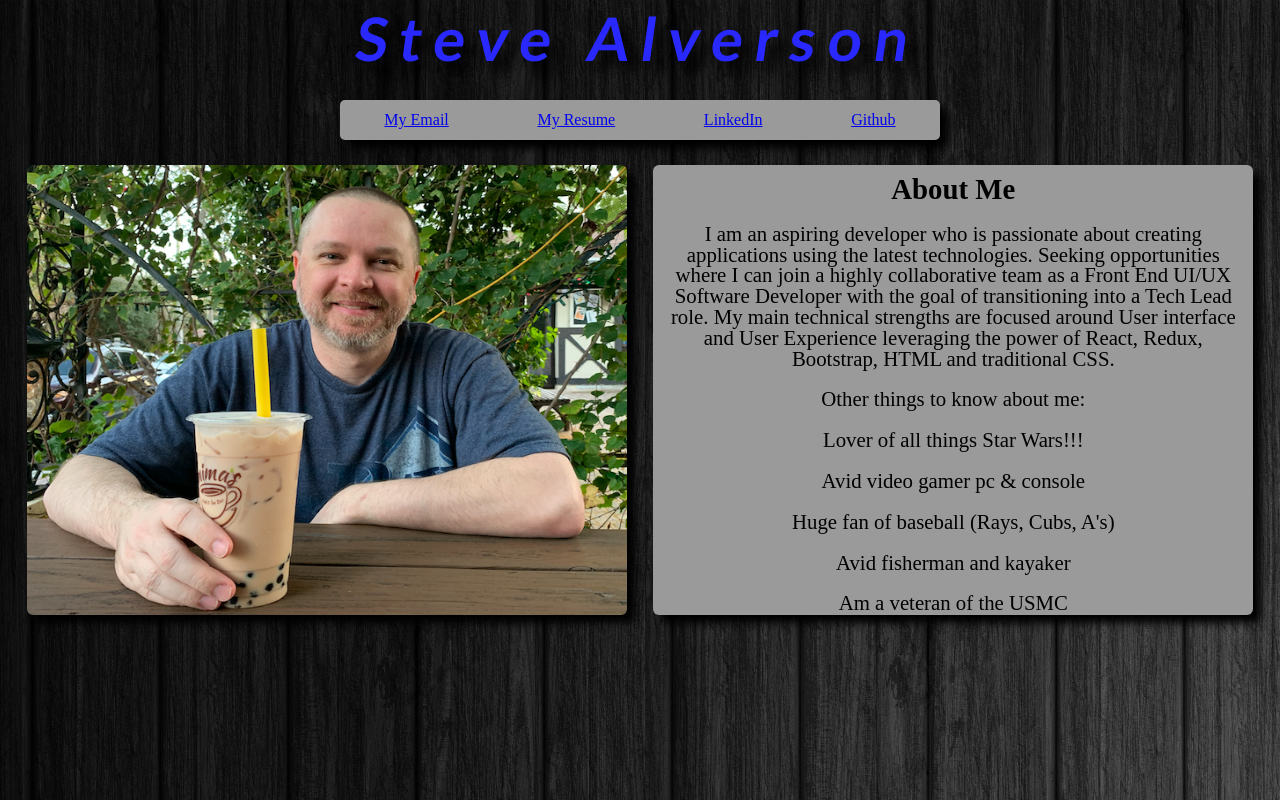
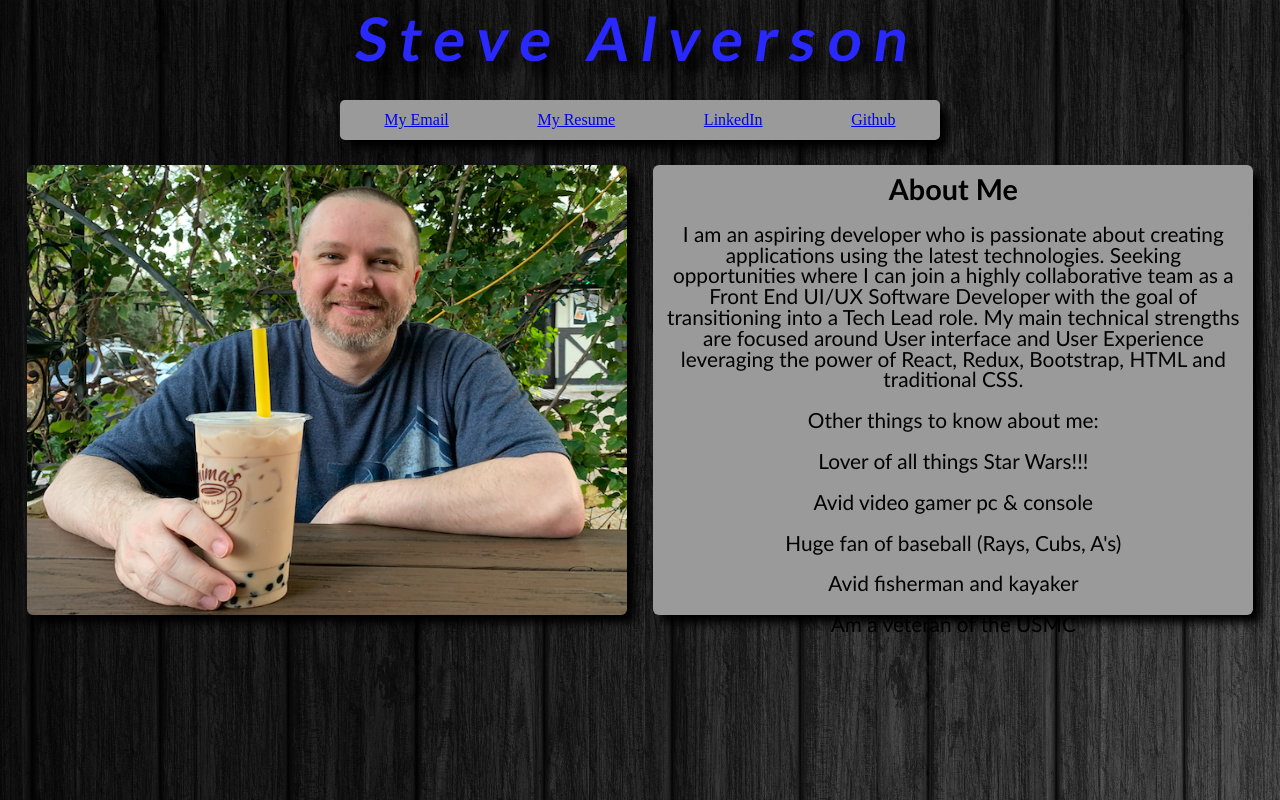
Before and after one commit to VaderSteve76/React-Portfolio, a React (Create React App) app in the folder portfolio/: page / in a window 1280 px wide. Shown: the top 800 px of the page. Built offline with nearby package versions, Linux system fonts and the light colour scheme; what react-animations would draw is missing.

Commit message:
Fixed font styling

```diff
--- a/portfolio/src/Components/ImageCard.js
+++ b/portfolio/src/Components/ImageCard.js
@@ -34,6 +34,7 @@ const ABOUT = styled.div`
 `;
 
 const TITLE = styled.div`
+  font-family: Trebuchet MS;
   font-weight: bold;
   font-size: 1.8em;
   text-align: center;
@@ -41,6 +42,7 @@ const TITLE = styled.div`
 `;
 
 const INFO = styled.div`
+  font-family: Trebuchet MS;
   font-size: 1.3em;
   text-align: center;
   padding: 10px;
```
